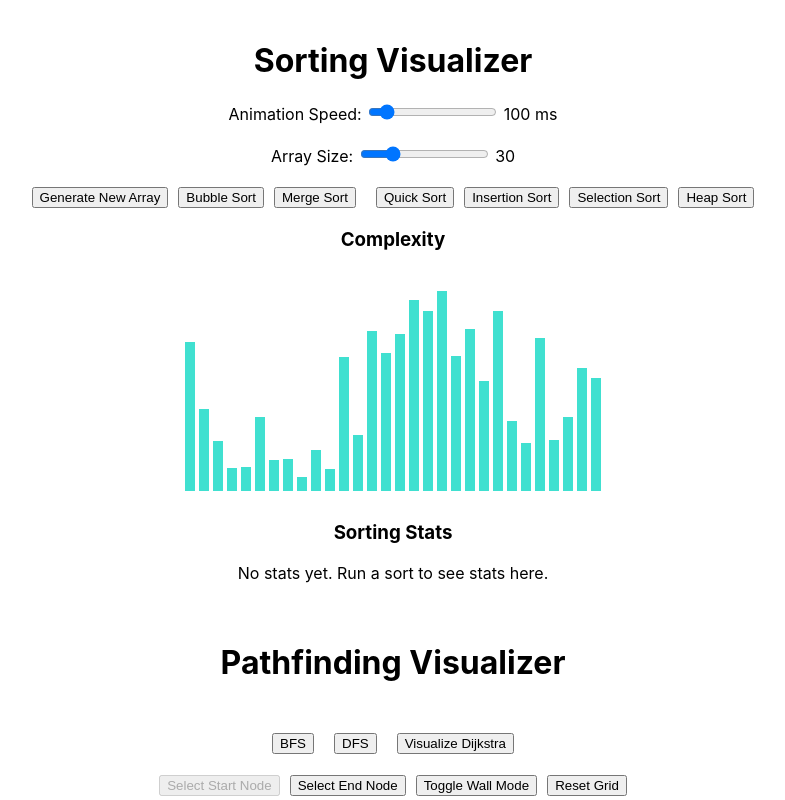
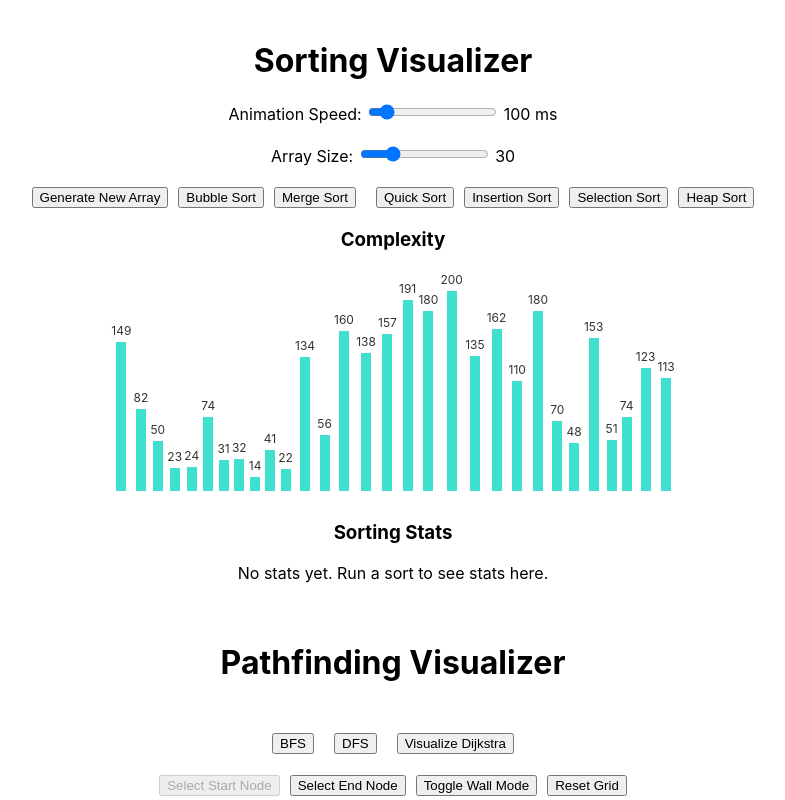
Before and after one commit to Ashutosh-C605/pathfinding-visualizer, a React (Create React App) app: page / in a window 1280 px wide. Shown: the top 800 px of the page, without its empty margins (247-1032 px from the left). Built offline with nearby package versions, Linux system fonts and the light colour scheme.

Commit message:
Update App.js

```diff
--- a/src/App.js
+++ b/src/App.js
@@ -592,7 +592,18 @@ const resetGrid = () => {
     <div
       key={idx}
       style={{
-              margin: '0 2px',
+        margin: '0 1.1px', // a bit more space to fit the label nicely
+        display: 'flex',
+        flexDirection: 'column',
+        alignItems: 'center',
+      }}
+    >
+      {/* Show the value on top */}
+      <div style={{ marginBottom: 4, fontSize: 12, color: '#333' }}>{value}</div>
+
+      {/* The bar itself */}
+      <div
+        style={{
           backgroundColor: sorted.includes(idx)
             ? 'green'
             : highlighted.includes(idx)
@@ -603,8 +614,10 @@ const resetGrid = () => {
           transition: 'height 0.2s ease',
         }}
       />
+    </div>
   ))}
 </div>
+
       <div style={{ marginTop: 30 }}>
       <h3>Sorting Stats</h3>
       <SortStatsChart stats={sortStats} />
```
Lines whose indentation alone changed are shown as unchanged.
